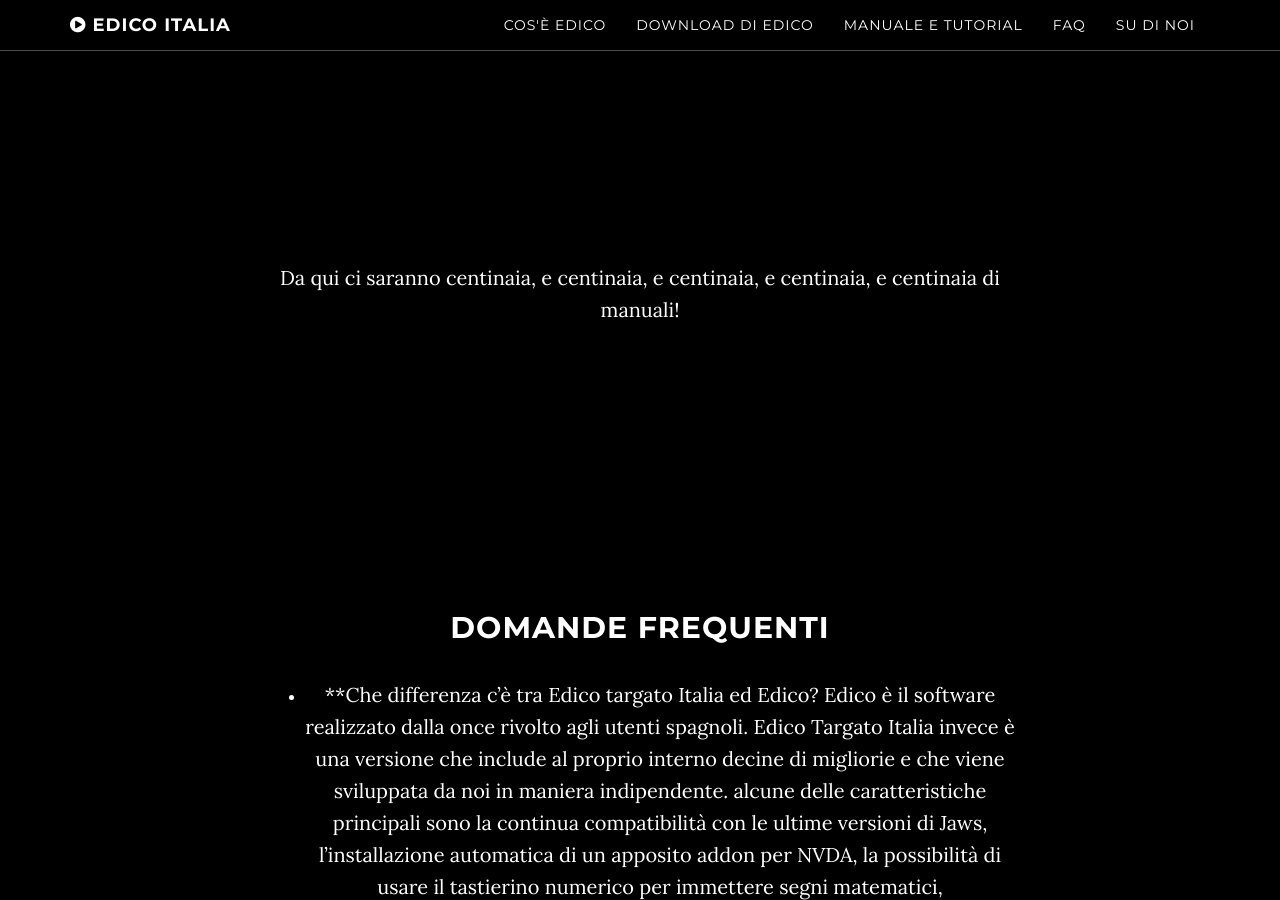
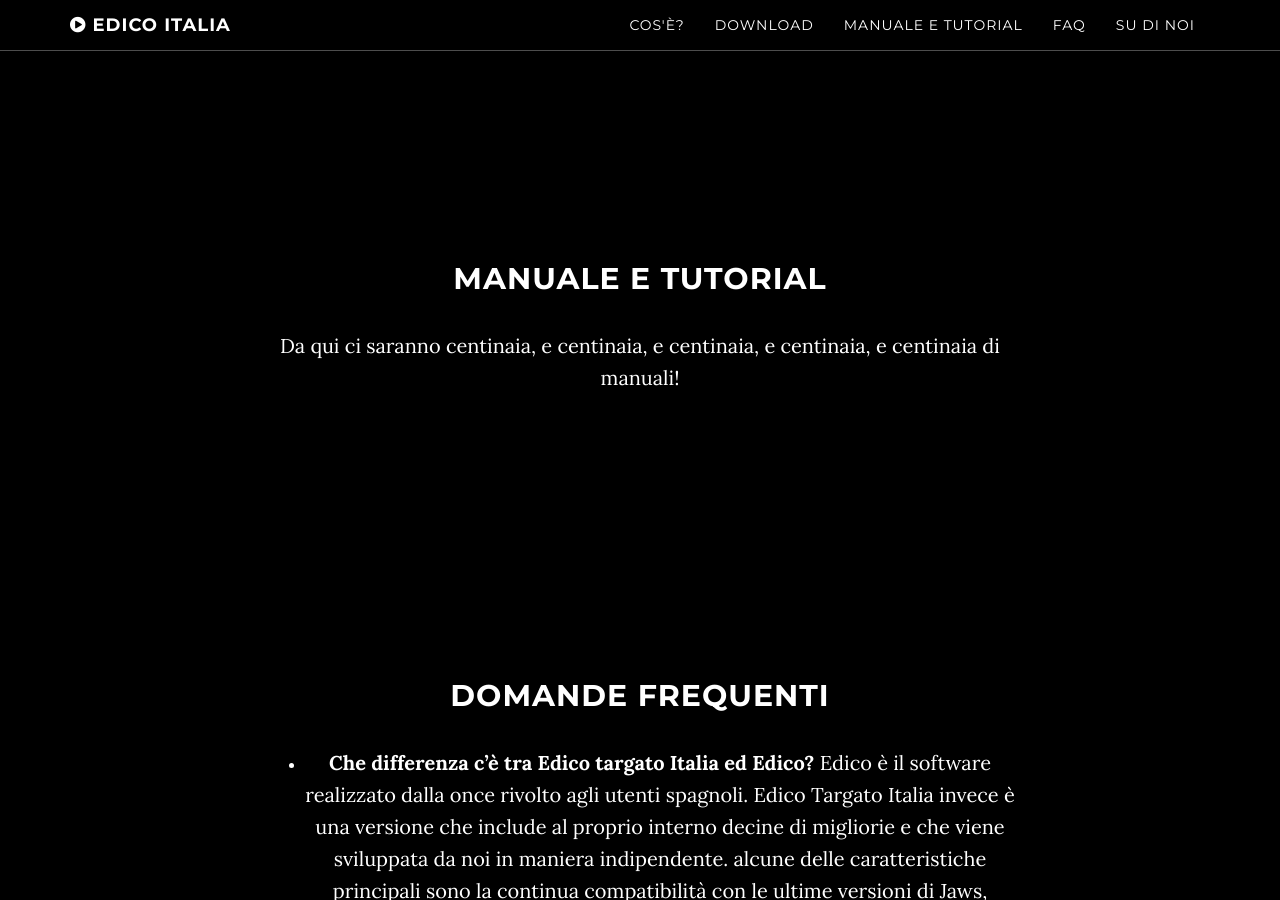
Before and after one commit to edicoitalia/edicoitalia.github.io, a Jekyll site: the page built from 01 intro.html, in a window 1280 px wide and 900 px high, scrolled down 2258 px. Built offline with Jekyll 4.4.1, drawn with Linux system fonts in a browser that asks for light colours; some of the changed text lies outside the part shown.

Commit message:
solved a hedaing problem

```diff
--- a/01 intro.html
+++ b/01 intro.html
@@ -1,6 +1,6 @@
 ---
 layout: default
-title: Cos'è Edico
+title: Cos'è?
 section-type: default
 ---
 ## Cos'è?
--- a/02 download.html
+++ b/02 download.html
@@ -1,7 +1,7 @@
 ---
 layout: null
 section-type: default
-title: Download di Edico
+title: Download
 ---
 ## Download
 Ti ricordiamo che Edico è in grado di funzionare solo su sistema operativo Windows, precisamente Windows 11, Windows 10, 8.1, 8 e 7.
--- a/03 tutorial e documentazione.html
+++ b/03 tutorial e documentazione.html
@@ -3,4 +3,5 @@
 section-type: default
 title: manuale e Tutorial
 ---
+## Manuale e tutorial
 Da qui ci saranno centinaia, e centinaia, e centinaia, e centinaia, e centinaia di manuali!
--- a/04 domande frequenti.html
+++ b/04 domande frequenti.html
@@ -4,7 +4,7 @@
 section-type: default
 ---
 ## Domande frequenti
-- **Che differenza c'è tra Edico targato Italia ed Edico?
+- **Che differenza c'è tra Edico targato Italia ed Edico?**
   Edico è il software realizzato dalla once rivolto agli utenti spagnoli. Edico Targato Italia invece è una versione che include al proprio interno decine di migliorie e che viene sviluppata da noi in maniera indipendente. alcune delle caratteristiche principali sono la continua compatibilità con le ultime versioni di Jaws, l'installazione automatica di un apposito addon per NVDA, la possibilità di usare il tastierino numerico per immettere segni matematici, l'aggiornamento automatico, la possibilità di poter resettare la password del software e moltissimo altro!
 
 - **Come aggiorno Edico all'ultima versione?**
```
